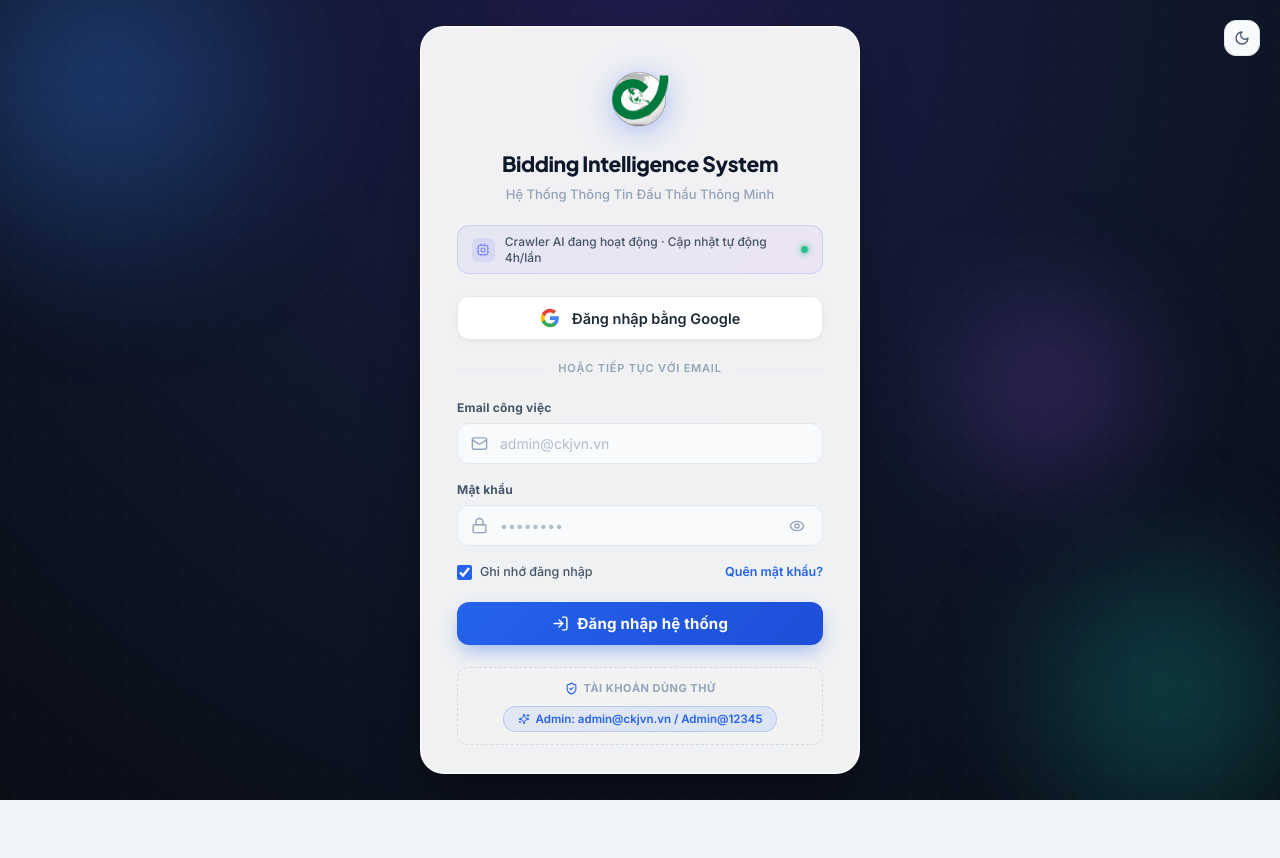
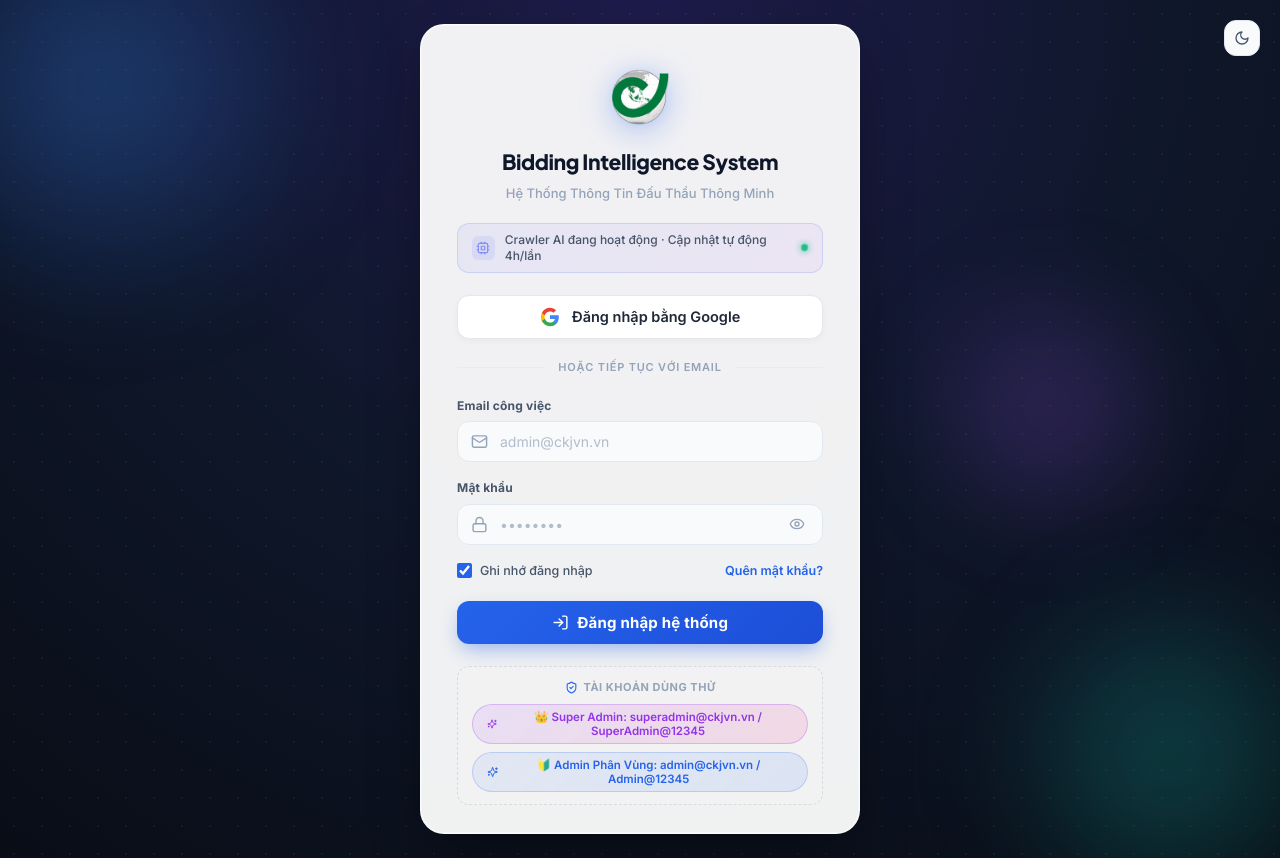
Before and after one commit to CHP-Data-Center/BIS.Client, a React (Vite) app: page /login in a window 1280 px wide. Before the commit the page ends 800 px from the top, so only its background shows below. Built offline with nearby package versions, Linux system fonts and the light colour scheme; no server answers.

Commit message:
feat(auth/admin): add superadmin demo login button and adjust regional admin role selection

```diff
--- a/src/pages/AdminPage.jsx
+++ b/src/pages/AdminPage.jsx
@@ -1086,11 +1086,15 @@ export default function AdminPage() {
                 <select
                   className="form-input"
                   value={editingUser.role}
-                  disabled={isRegionalAdmin && editingUser.id !== user?.id}
+                  disabled={isRegionalAdmin}
                   onChange={e => setEditingUser({ ...editingUser, role: e.target.value })}
                 >
-                  {isSuperAdmin && <option value="super_admin">👑 Super Admin (Quản trị Tối cao)</option>}
-                  {isSuperAdmin && <option value="admin">🔰 Admin Phân Vùng</option>}
+                  {(isSuperAdmin || editingUser.role === 'super_admin') && (
+                    <option value="super_admin">👑 Super Admin (Quản trị Tối cao)</option>
+                  )}
+                  {(isSuperAdmin || editingUser.role === 'admin') && (
+                    <option value="admin">🔰 Admin Phân Vùng</option>
+                  )}
                   <option value="user">👤 User (Nhân viên)</option>
                 </select>
               </div>
--- a/src/pages/LoginPage.jsx
+++ b/src/pages/LoginPage.jsx
@@ -299,15 +299,33 @@ export default function LoginPage() {
             <ShieldCheck size={13} style={{ color: 'var(--brand-600)' }} />
             <span>TÀI KHOẢN DÙNG THỬ</span>
           </div>
+          <div style={{ display: 'flex', flexDirection: 'column', gap: 8, alignItems: 'center' }}>
             <button
               type="button"
-            onClick={fillDemo}
+              onClick={() => {
+                setEmail('superadmin@ckjvn.vn');
+                setPassword('SuperAdmin@12345');
+              }}
+              id="btn-demo-superadmin"
+              className="demo-account-pill"
+              style={{ background: 'linear-gradient(135deg, rgba(168,85,247,0.12), rgba(236,72,153,0.15))', borderColor: 'rgba(168,85,247,0.3)', color: '#9333ea' }}
+            >
+              <Sparkles size={12} />
+              <span>👑 Super Admin: superadmin@ckjvn.vn / SuperAdmin@12345</span>
+            </button>
+            <button
+              type="button"
+              onClick={() => {
+                setEmail('admin@ckjvn.vn');
+                setPassword('Admin@12345');
+              }}
               id="btn-demo-admin"
               className="demo-account-pill"
             >
               <Sparkles size={12} />
-            <span>Admin: admin@ckjvn.vn / Admin@12345</span>
+              <span>🔰 Admin Phân Vùng: admin@ckjvn.vn / Admin@12345</span>
             </button>
+          </div>
         </div>
       </div>
     </div>
```
Lines whose indentation alone changed are shown as unchanged.
